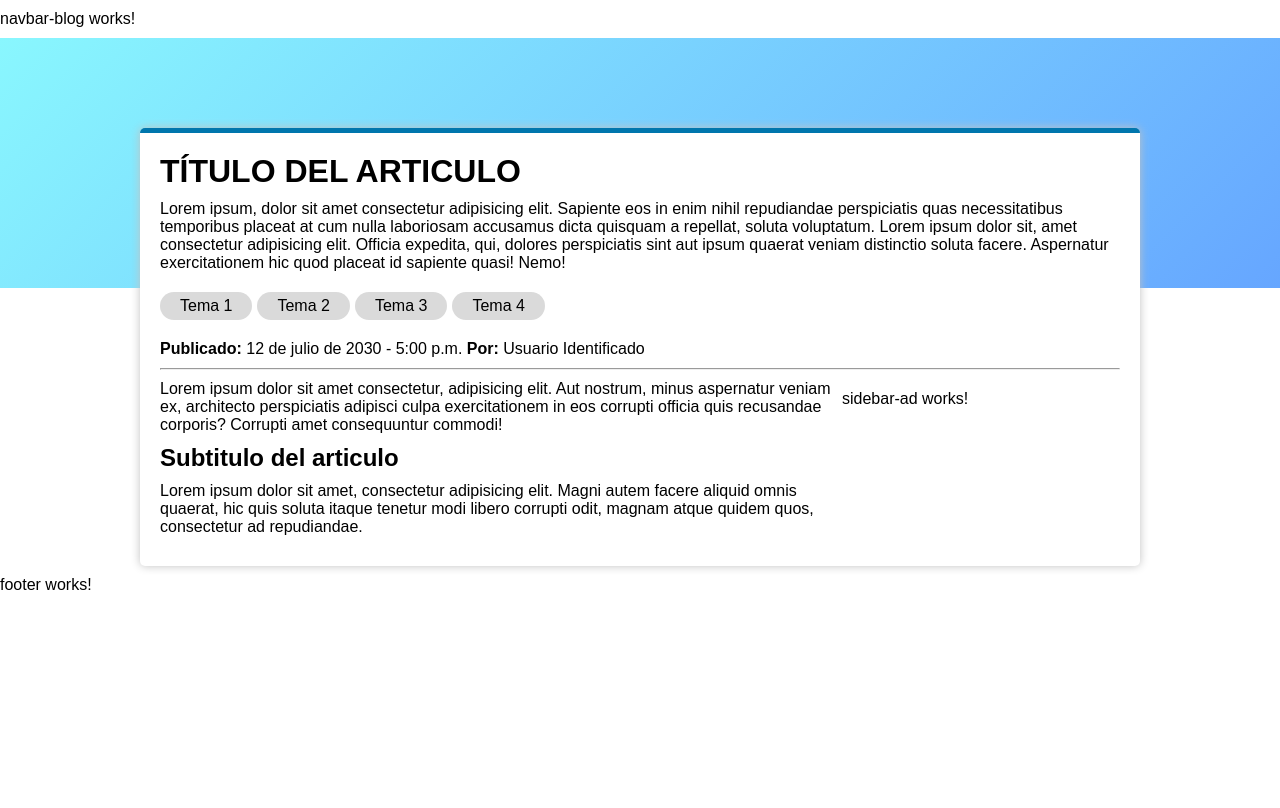
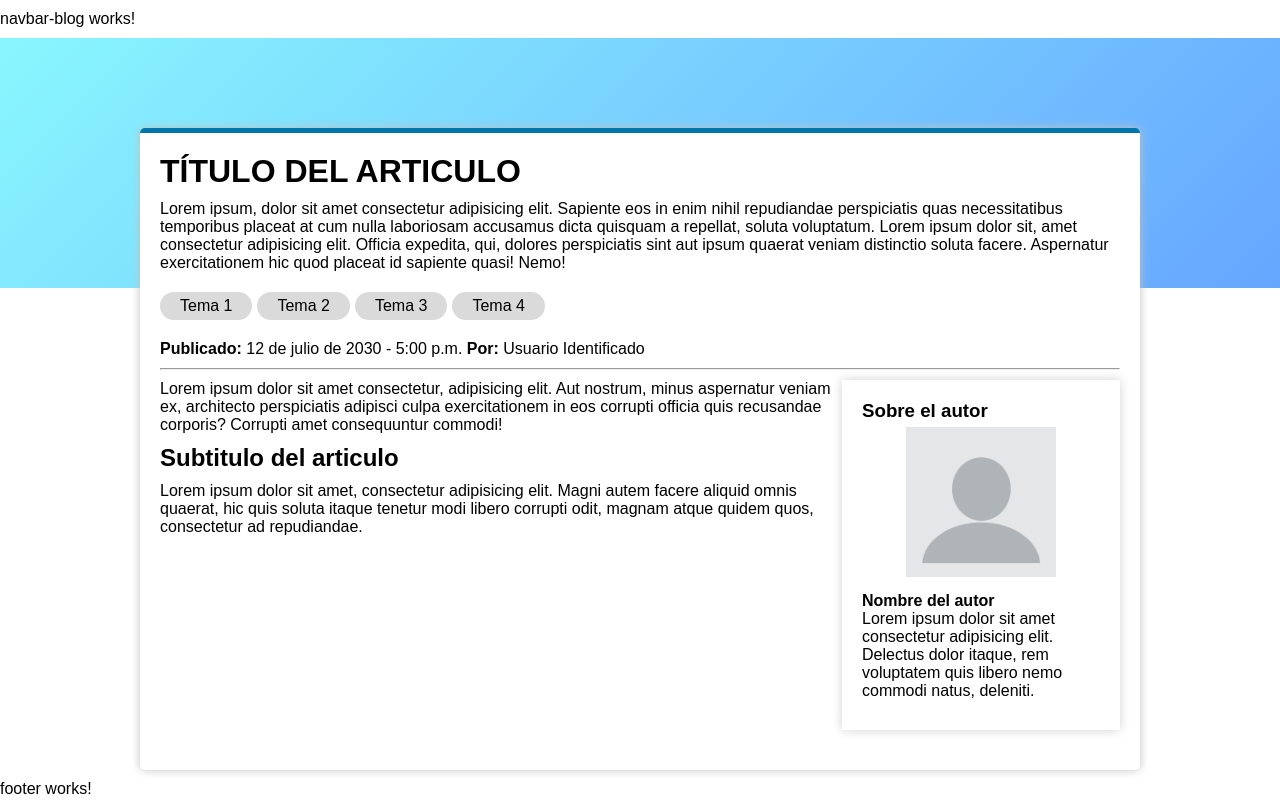
Before and after one commit to LisoProgrammer/blog_front, an Angular app: page / in a window 1280 px wide. Built offline with nearby package versions, Linux system fonts and the light colour scheme.

Commit message:
Se maqueta el bloque del autor (falta enlace de contacto)

```diff
--- a/src/app/sidebar-ad/sidebar-ad.component.css
+++ b/src/app/sidebar-ad/sidebar-ad.component.css
@@ -0,0 +1,18 @@
+* {
+    margin-bottom: 10px;
+}
+.img_autor{
+    width: 100%;
+    max-height: 150px;
+    aspect-ratio: 1;
+}
+.img_autor > img {
+    height: 100%;
+}
+.autor_section {
+    box-shadow: 0px 0px 10px rgb(209, 209, 209);
+    padding: 20px;
+}
+p{
+    margin: 0;
+}
--- a/src/app/sidebar-ad/sidebar-ad.component.html
+++ b/src/app/sidebar-ad/sidebar-ad.component.html
@@ -1 +1,10 @@
-<p>sidebar-ad works!</p>
+<div class="autor_section">
+    <h3>Sobre el autor</h3>
+    <div class="flex center img_autor">
+        <img src="/images/profile.webp" alt="Foto del autor">
+    </div>
+    <div>
+        <b>Nombre del autor</b>
+        <p>Lorem ipsum dolor sit amet consectetur adipisicing elit. Delectus dolor itaque, rem voluptatem quis libero nemo commodi natus, deleniti.</p>
+    </div>
+</div>
```
